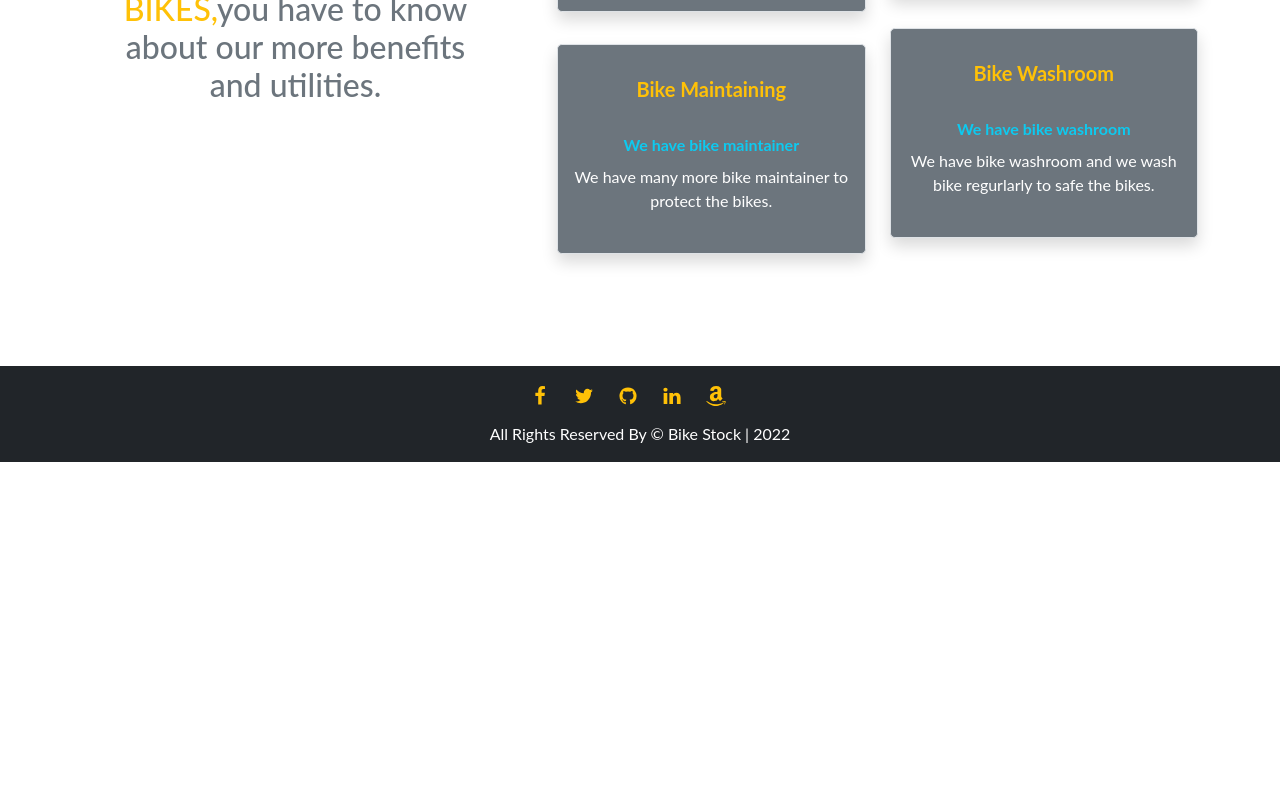
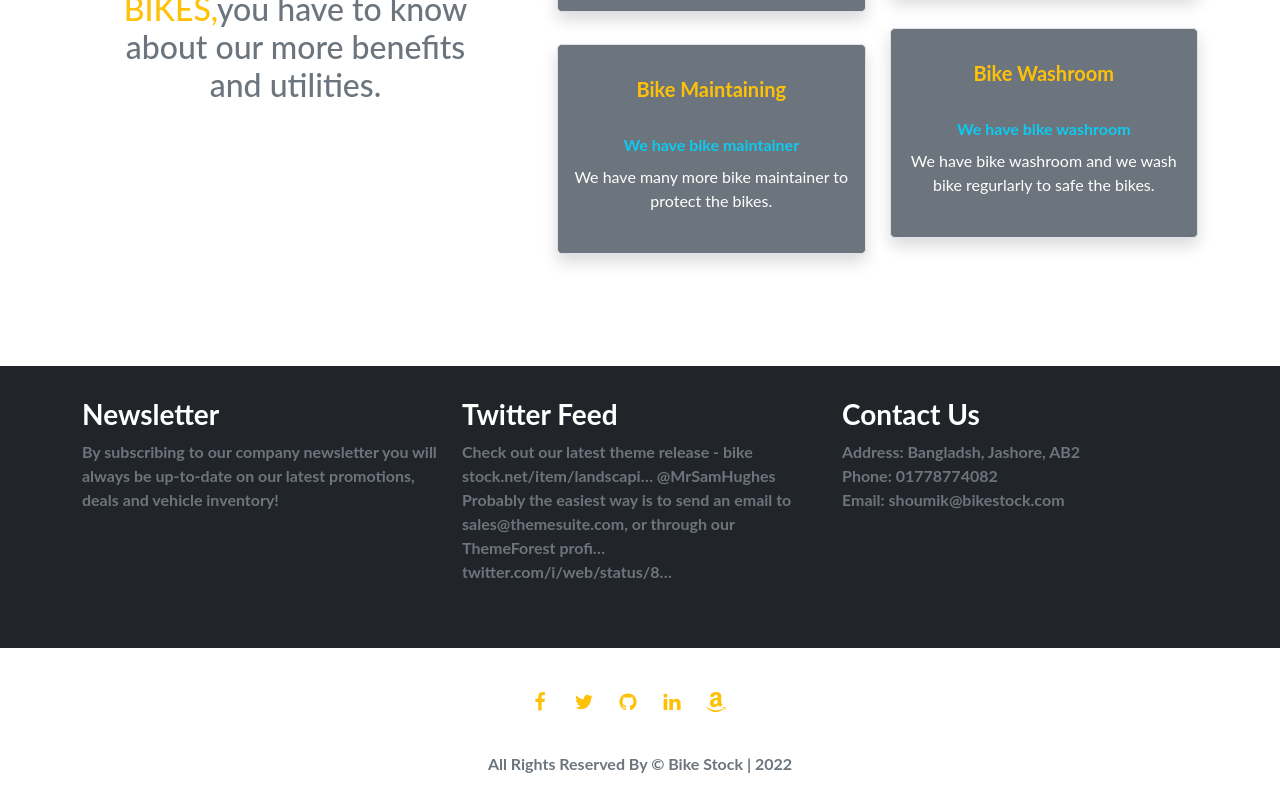
Before and after one commit to shoumikahmed/bike-stock-interactive-website, a React (Create React App) app: page / in a window 1280 px wide. Shown: the part 2302-3102 px from the top of the page. Before the commit the page ends 2764 px from the top, so only its background shows below. Built offline with nearby package versions, Linux system fonts and the light colour scheme; no server answers.

Commit message:
all section complete

```diff
--- a/src/Pages/Home/AboutUs/AboutUs.js
+++ b/src/Pages/Home/AboutUs/AboutUs.js
@@ -0,0 +1,33 @@
+import React from 'react';
+import './AboutUs.css'
+
+const AboutUs = () => {
+    return (
+        <section className='bg-dark py-4'>
+            <div className='container mb-4 pt-2'>
+                <div className='row d-flex justify-content-around'>
+                    <div className='col-md-4'>
+                        <h3 className='text-white'><strong>Newsletter</strong></h3>
+                        <p className='text-secondary'><strong>By subscribing to our company newsletter you will always be up-to-date on our latest promotions, deals and vehicle inventory!</strong></p>
+                    </div>
+                    <div className='col-md-4'>
+                        <h3 className='text-white'><strong>Twitter Feed</strong></h3>
+                        <p className='text-secondary'><strong>Check out our latest theme release - bike stock.net/item/landscapi…
+
+                            @MrSamHughes Probably the easiest way is to send an email to sales@themesuite.com, or through our ThemeForest profi… twitter.com/i/web/status/8…</strong></p>
+                    </div>
+                    <div className='col-md-4'>
+                        <h3 className='text-white'><strong>Contact Us</strong></h3>
+                        <p className='text-secondary'><strong>Address: Bangladsh, Jashore, AB2
+                            <br />
+                            Phone: 01778774082
+                            <br />
+                            Email: shoumik@bikestock.com</strong></p>
+                    </div>
+                </div>
+            </div>
+        </section>
+    );
+};
+
+export default AboutUs;
--- a/src/Pages/Home/Home/Home.js
+++ b/src/Pages/Home/Home/Home.js
@@ -1,4 +1,5 @@
 import React from 'react';
+import AboutUs from '../AboutUs/AboutUs';
 import Banner from '../Banner/Banner';
 import Inventories from '../Inventories/Inventories';
 import StockDetail from '../StockDetail/StockDetail';
@@ -12,6 +13,7 @@ const Home = () => {
                 <Inventories></Inventories>
             </div>
             <StockDetail></StockDetail>
+            <AboutUs></AboutUs>
         </div>
     );
 };
--- a/src/Pages/Shared/Footer/Footer.js
+++ b/src/Pages/Shared/Footer/Footer.js
@@ -5,10 +5,10 @@ const Footer = () => {
     const today = new Date()
     const year = today.getFullYear()
     return (
-        <div className="footer bg-dark">
+        <div className="footer ">
             <footer className=' d-flex justify-content-center'>
                 <div className=''>
-                    <div className=' d-flex align-items-center justify-content-center my-3'>
+                    <div className=' d-flex align-items-center justify-content-center my-3 pt-4'>
                         <a
                             href='https://github.com/ProgrammingHeroWC4/warehouse-management-client-side-shoumikahmed'
                             className='text-warning me-4'
@@ -92,8 +92,8 @@ const Footer = () => {
                         </a>
 
                     </div>
-                    <div className='text-center mb-3 text-white'>
-                        All Rights Reserved By &copy; Bike Stock | {year}
+                    <div className='text-center mb-3 text-dark pt-4 pb-2'>
+                        <strong className='text-secondary'>All Rights Reserved By &copy; Bike Stock | {year}</strong>
                     </div>
                 </div>
             </footer>
```
